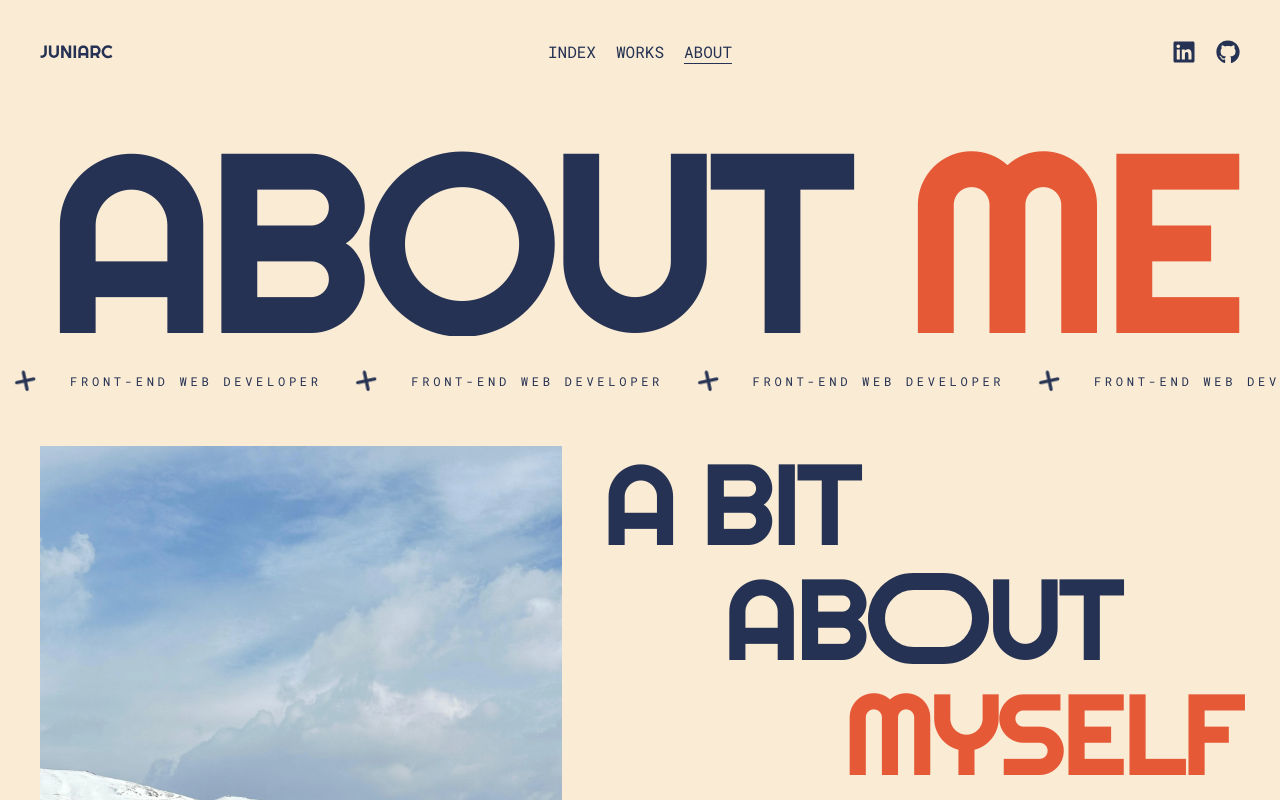
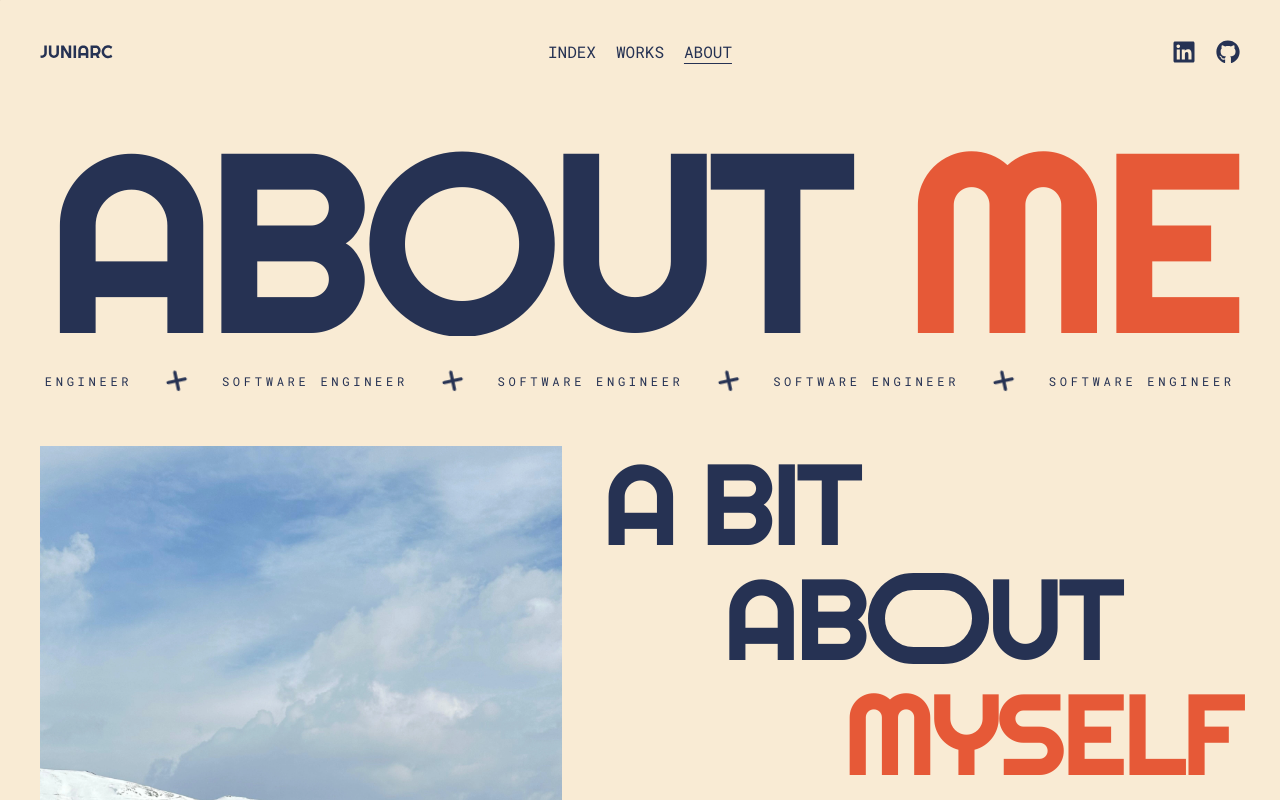
Before and after one commit to juniarc/juniarc-porfolio, a Next.js app: page /about in a window 1280 px wide. Shown: the top 800 px of the page. Built offline with nearby package versions, Linux system fonts and the light colour scheme.

Commit message:
fix: change the profile

```diff
--- a/src/ui/home/about/AboutText.tsx
+++ b/src/ui/home/about/AboutText.tsx
@@ -131,9 +131,10 @@ export default function AboutText({
             ref={textRef}
             className="h-full text-white text-[5vw] pt-[2.5vw] lg:text-[2.5vw] lg:pt-[2.5vw] opacity-100"
           >
-            Hi, I’m Cahya Juniar Syam, a passionate and self-motivated Front-End
-            Web Developer. I specialize in crafting responsive and visually
-            appealing web applications, blending creativity with functionality.
+            Hi, I’m Cahya Juniar Syam, a software engineer who works across the
+            whole stack. I like building web applications that are fast,
+            responsive and well-tested, and taking them from Figma design all
+            the way to production.
           </p>
         </div>
       </div>
--- a/src/ui/home/hero/InfiniteText.tsx
+++ b/src/ui/home/hero/InfiniteText.tsx
@@ -9,7 +9,9 @@ export default function InfiniteText({ border }: { border?: string }) {
   const { gsap, useGSAP, ScrollTrigger } = useGSAPContext();
   const { startAnimation } = useTransitionContext();
 
-  const text = "FRONT-END WEB DEVELOPER";
+  const text = "SOFTWARE ENGINEER";
+  // Each group must be wider than the viewport or the loop shows a gap.
+  const repeat = 8;
   const firstGroupRef = useRef<HTMLSpanElement>(null);
   const secondGroupRef = useRef<HTMLSpanElement>(null);
   const slider = useRef<HTMLDivElement>(null);
@@ -56,7 +58,7 @@ export default function InfiniteText({ border }: { border?: string }) {
           duration: 0.5,
           ease: "power4.out",
           delay: delay,
-        }
+        },
       ).to(
         wrapper.current,
         {
@@ -64,7 +66,7 @@ export default function InfiniteText({ border }: { border?: string }) {
           duration: 1,
           ease: "sine.inOut",
         },
-        0.3 + delay
+        0.3 + delay,
       );
 
       gsap.to(slider.current, {
@@ -86,17 +88,17 @@ export default function InfiniteText({ border }: { border?: string }) {
   }, [startAnimation]);
 
   return (
-    <div className="mt-5">
+    <div className="mt-5 w-full overflow-hidden">
       <div
         ref={wrapper}
         className={`py-1 lg:py-3 translate-y-full opacity-0 ${border}`}
       >
-        <div ref={slider} className="flex items-center relative">
+        <div ref={slider} className="flex items-center relative w-max">
           <span
             ref={firstGroupRef}
             className="flex items-center gap-3 lg:gap-8 flex-nowrap pr-3 lg:pr-8"
           >
-            {Array(4)
+            {Array(repeat)
               .fill(text)
               .map((text, index) => (
                 <Fragment key={index}>
@@ -111,7 +113,7 @@ export default function InfiniteText({ border }: { border?: string }) {
             ref={secondGroupRef}
             className="flex items-center gap-3 lg:gap-8 flex-nowrap absolute left-full pr-3 lg:pr-8"
           >
-            {Array(4)
+            {Array(repeat)
               .fill(text)
               .map((text, index) => (
                 <Fragment key={index}>
```
